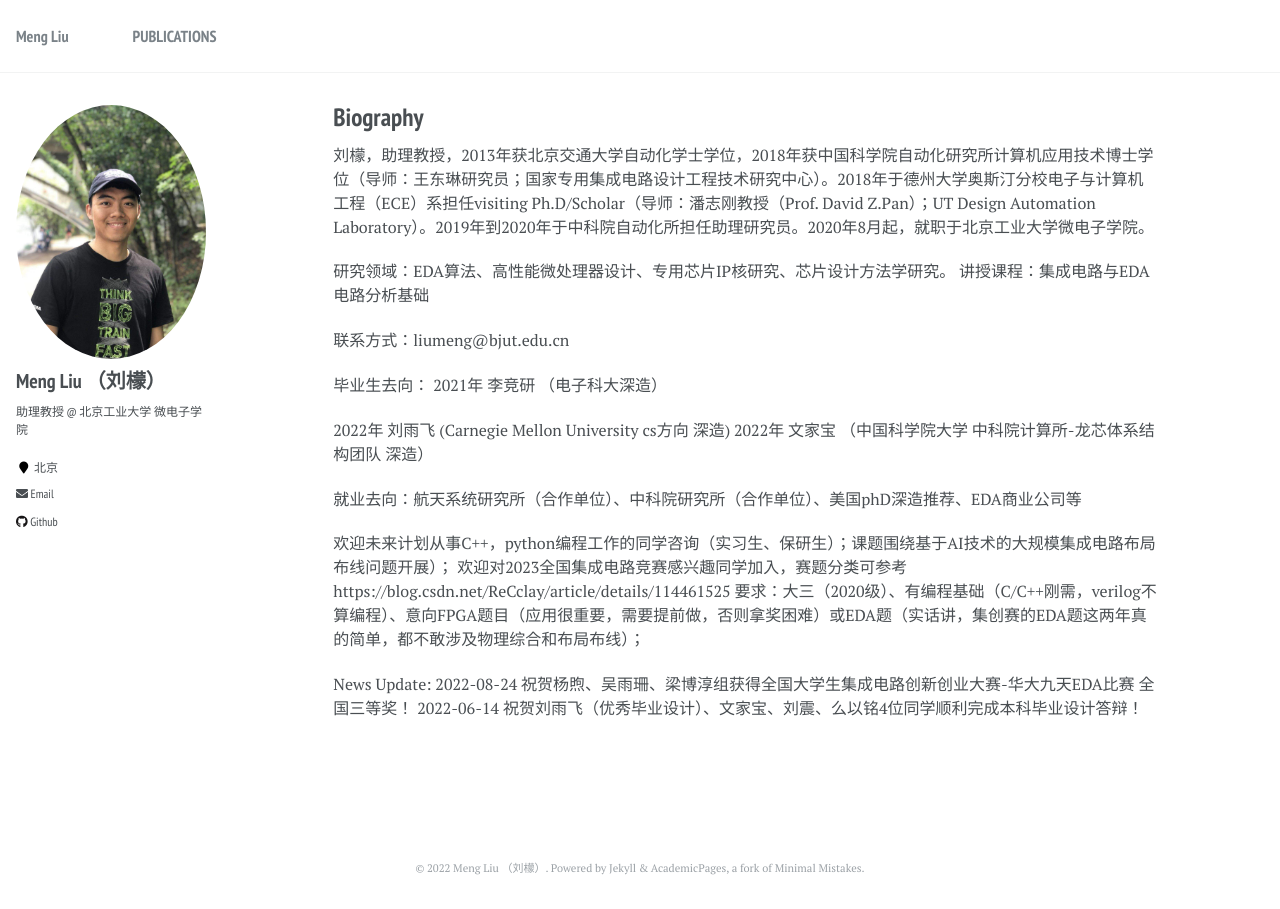
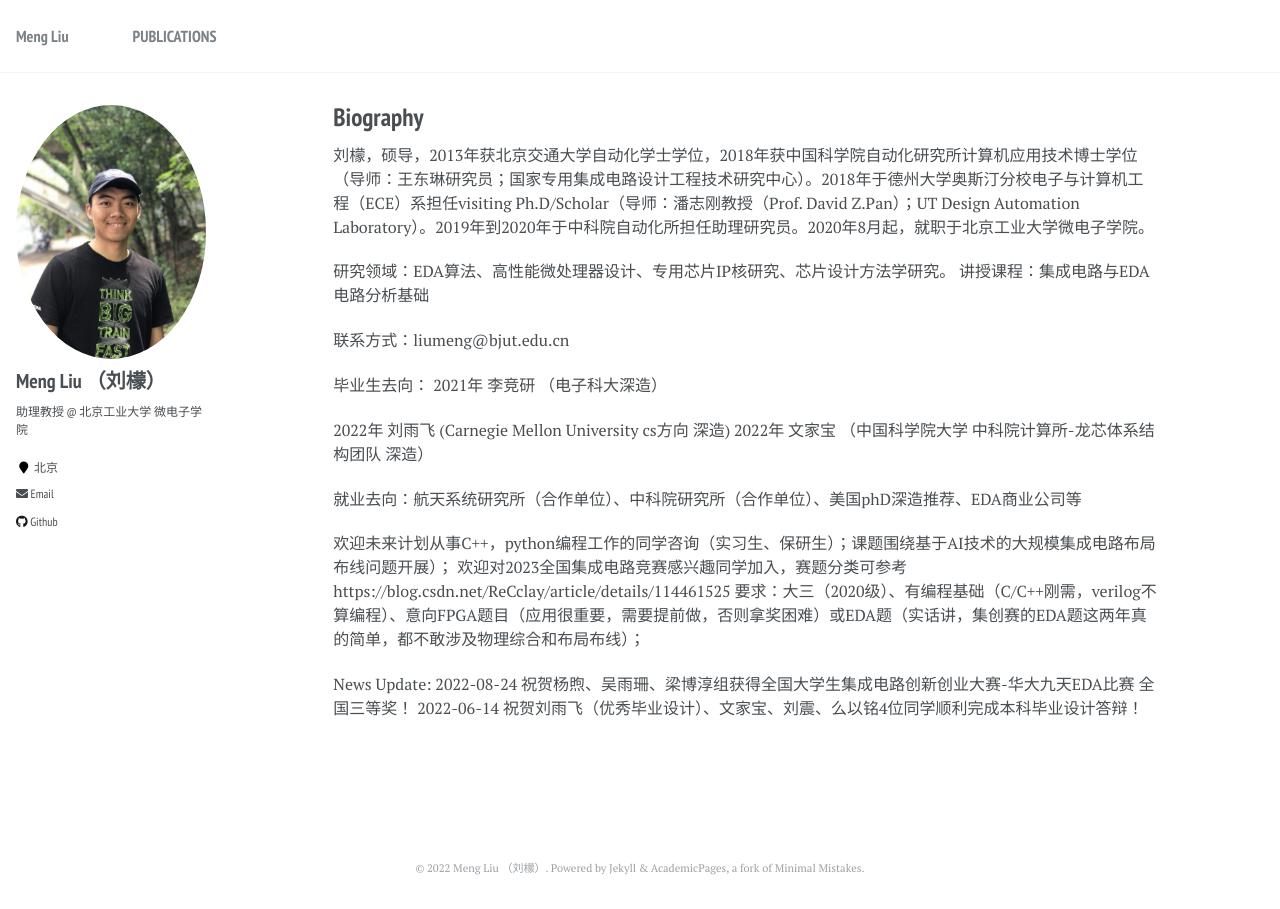
Before and after one commit to liumengbjut/liumengbjut.github.io, a Jekyll site: the page built from _pages/about.md, in a window 1280 px wide. Built offline with Jekyll 4.4.1, drawn with Linux system fonts in a browser that asks for light colours.

Commit message:
Update about.md

```diff
--- a/_pages/about.md
+++ b/_pages/about.md
@@ -10,7 +10,7 @@ redirect_from:
 
 
 
-刘檬，助理教授，2013年获北京交通大学自动化学士学位，2018年获中国科学院自动化研究所计算机应用技术博士学位（导师：王东琳研究员；国家专用集成电路设计工程技术研究中心）。2018年于德州大学奥斯汀分校电子与计算机工程（ECE）系担任visiting Ph.D/Scholar（导师：潘志刚教授（Prof. David Z.Pan）；UT Design Automation Laboratory）。2019年到2020年于中科院自动化所担任助理研究员。2020年8月起，就职于北京工业大学微电子学院。
+刘檬，硕导，2013年获北京交通大学自动化学士学位，2018年获中国科学院自动化研究所计算机应用技术博士学位（导师：王东琳研究员；国家专用集成电路设计工程技术研究中心）。2018年于德州大学奥斯汀分校电子与计算机工程（ECE）系担任visiting Ph.D/Scholar（导师：潘志刚教授（Prof. David Z.Pan）；UT Design Automation Laboratory）。2019年到2020年于中科院自动化所担任助理研究员。2020年8月起，就职于北京工业大学微电子学院。
 
 研究领域：EDA算法、高性能微处理器设计、专用芯片IP核研究、芯片设计方法学研究。
 讲授课程：集成电路与EDA 电路分析基础
```
